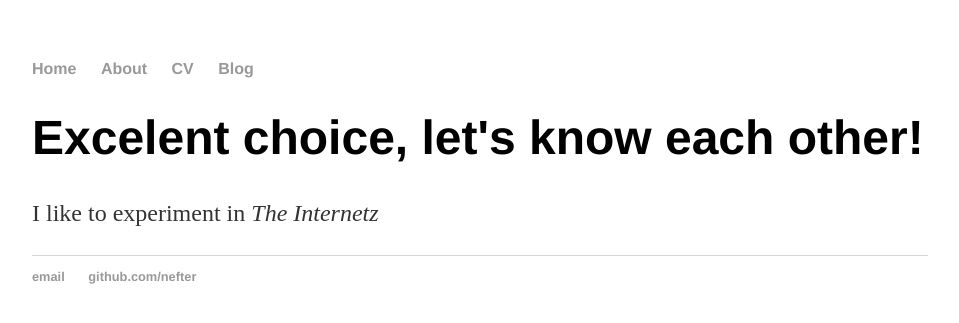
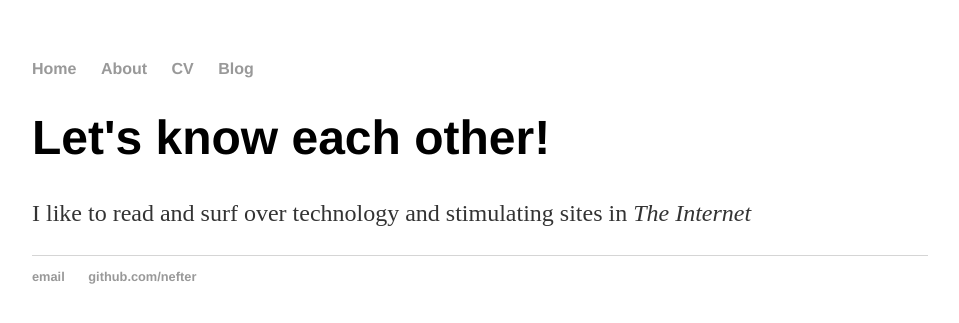
Before and after one commit to sunlinjin/nefter.github.io, a Jekyll site: the page built from about/index.html, in a window 1280 px wide. Shown: the top 323 px of the page, without its empty margins (160-1119 px from the left). Built offline with Jekyll 4.4.1, drawn with Linux system fonts in a browser that asks for light colours.

Commit message:
Update index.html

```diff
--- a/about/index.html
+++ b/about/index.html
@@ -3,6 +3,6 @@ layout: default
 title: Nef Rossano, Human Being
 ---
 <div class="blurb">
-	<h1>Excelent choice, let's know each other!</h1>
-	<p>I like to experiment in <em>The Internetz</em></p>
+	<h1>Let's know each other!</h1>
+	<p>I like to read and surf over technology and stimulating sites in <em>The Internet</em></p>
 </div><!-- /.blurb -->
```
